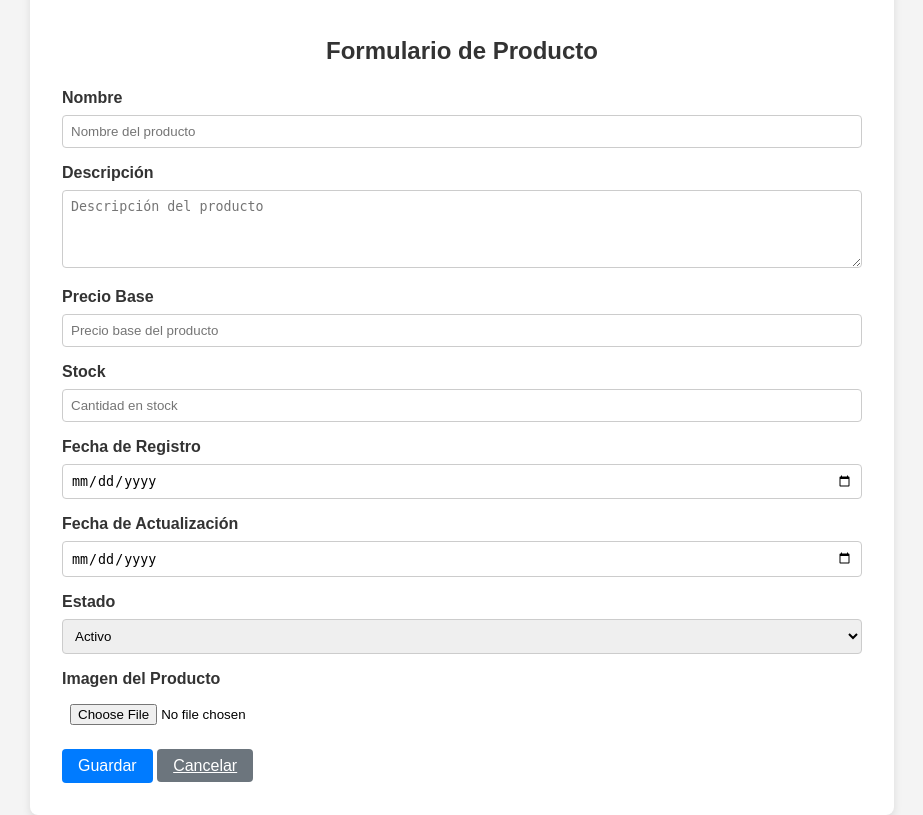
After one commit to AndreaTicona2024/miproyecto, a CodeIgniter 4 app: the page made by app/Views/inc/create_product.php in a window 1280 px wide. The commit adds this page. Shown: the whole page, without its empty margins (178-1101 px from the left). Run offline with PHP 8.4 and a stand-in for CodeIgniter, Linux system fonts and the light colour scheme; the template is opened without the code that fills it, so the values that code supplies are empty; some libraries are stand-ins or nearby versions.

Commit message:
Modulo productos

```diff
--- a/app/Config/Routes.php
+++ b/app/Config/Routes.php
@@ -48,3 +48,6 @@ $routes->get('404', 'Errors::show404');
 // Ruta para verificar el correo electrónico
 $routes->get('verificarCorreo', 'Login::verificarCorreo');
 $routes->get('Login/usuariosActivos', 'Login::usuariosActivos');
+
+$routes->get('productos/crear', 'ProductosController::crear');
+$routes->post('productos/guardar', 'ProductosController::guardar');
--- /dev/null
+++ b/app/Views/inc/create_product.php
@@ -0,0 +1,156 @@
+<!DOCTYPE html>
+<html lang="es">
+<head>
+    <meta charset="UTF-8">
+    <meta name="viewport" content="width=device-width, initial-scale=1.0">
+    <title>Formulario de Producto</title>
+    <link rel="stylesheet" href="<?= base_url('assets/css/styles.css') ?>">
+    <style>
+        body {
+            font-family: Arial, sans-serif;
+            background-color: #f4f4f4;
+            margin: 0;
+            padding: 0;
+        }
+        .container {
+            width: 90%;
+            max-width: 800px;
+            margin: 2rem auto;
+            padding: 2rem;
+            background-color: #ffffff;
+            border-radius: 8px;
+            box-shadow: 0 4px 8px rgba(0, 0, 0, 0.1);
+        }
+        h2 {
+            margin-bottom: 1.5rem;
+            color: #333;
+        }
+        .form-group {
+            margin-bottom: 1rem;
+        }
+        .form-group label {
+            display: block;
+            margin-bottom: 0.5rem;
+            font-weight: bold;
+            color: #333;
+        }
+        .form-control {
+            width: 100%;
+            padding: 0.5rem;
+            border: 1px solid #ccc;
+            border-radius: 0.25rem;
+            box-sizing: border-box;
+        }
+        .form-control:focus {
+            border-color: #007bff;
+            outline: none;
+            box-shadow: 0 0 0 0.2rem rgba(38, 143, 255, 0.25);
+        }
+        .btn-primary {
+            background-color: #007bff;
+            color: white;
+            border: none;
+            padding: 0.5rem 1rem;
+            border-radius: 0.25rem;
+            cursor: pointer;
+            font-size: 1rem;
+            transition: background-color 0.3s;
+        }
+        .btn-primary:hover {
+            background-color: #0056b3;
+        }
+        .btn-secondary {
+            background-color: #6c757d;
+            color: white;
+            border: none;
+            padding: 0.5rem 1rem;
+            border-radius: 0.25rem;
+            cursor: pointer;
+            font-size: 1rem;
+            transition: background-color 0.3s;
+        }
+        .btn-secondary:hover {
+            background-color: #5a6268;
+        }
+        .form-group input[type="file"] {
+            border: none;
+        }
+        .form-group .img-preview {
+            margin-top: 1rem;
+            max-width: 200px;
+        }
+    </style>
+</head>
+<body>
+    <div class="container">
+        <h2>Formulario de Producto</h2>
+        <form action="<?= site_url('productos/guardar') ?>" method="post" enctype="multipart/form-data">
+            <?= csrf_field() ?>
+
+            <div class="form-group">
+                <label for="nombre">Nombre</label>
+                <input type="text" id="nombre" name="nombre" class="form-control" placeholder="Nombre del producto" required>
+            </div>
+
+            <div class="form-group">
+                <label for="descripcion">Descripción</label>
+                <textarea id="descripcion" name="descripcion" class="form-control" rows="4" placeholder="Descripción del producto" required></textarea>
+            </div>
+
+            <div class="form-group">
+                <label for="precioBase">Precio Base</label>
+                <input type="number" id="precioBase" name="precioBase" class="form-control" placeholder="Precio base del producto" step="0.01" required>
+            </div>
+
+            <div class="form-group">
+                <label for="stock">Stock</label>
+                <input type="number" id="stock" name="stock" class="form-control" placeholder="Cantidad en stock" required>
+            </div>
+
+            <div class="form-group">
+                <label for="fechaRegistro">Fecha de Registro</label>
+                <input type="date" id="fechaRegistro" name="fechaRegistro" class="form-control" required>
+            </div>
+
+            <div class="form-group">
+                <label for="fechaActualizacion">Fecha de Actualización</label>
+                <input type="date" id="fechaActualizacion" name="fechaActualizacion" class="form-control">
+            </div>
+
+            <div class="form-group">
+                <label for="estado">Estado</label>
+                <select id="estado" name="estado" class="form-control" required>
+                    <option value="activo">Activo</option>
+                    <option value="inactivo">Inactivo</option>
+                </select>
+            </div>
+
+            <div class="form-group">
+                <label for="imgUrl">Imagen del Producto</label>
+                <input type="file" id="imgUrl" name="imgUrl" class="form-control">
+                <img id="imgPreview" class="img-preview" src="" alt="Vista previa" style="display: none;">
+            </div>
+
+            <button type="submit" class="btn-primary">Guardar</button>
+            <a href="<?= site_url('productos') ?>" class="btn-secondary">Cancelar</a>
+        </form>
+    </div>
+
+    <script>
+        document.getElementById('imgUrl').addEventListener('change', function(event) {
+            const file = event.target.files[0];
+            if (file) {
+                const reader = new FileReader();
+                reader.onload = function(e) {
+                    const img = document.getElementById('imgPreview');
+                    img.src = e.target.result;
+                    img.style.display = 'block';
+                };
+                reader.readAsDataURL(file);
+            } else {
+                document.getElementById('imgPreview').style.display = 'none';
+            }
+        });
+    </script>
+</body>
+</html>
```
Also changed, not shown: app/Controllers/Login.php (+58 -2 lines), app/Controllers/Productos.php (added, +70 -0 lines), app/Models/ProductoModel.php (added, +55 -0 lines), app/Views/inc/vistaslte/aside.php (+4 -15 lines), app/Views/inc/productos.php (deleted).
